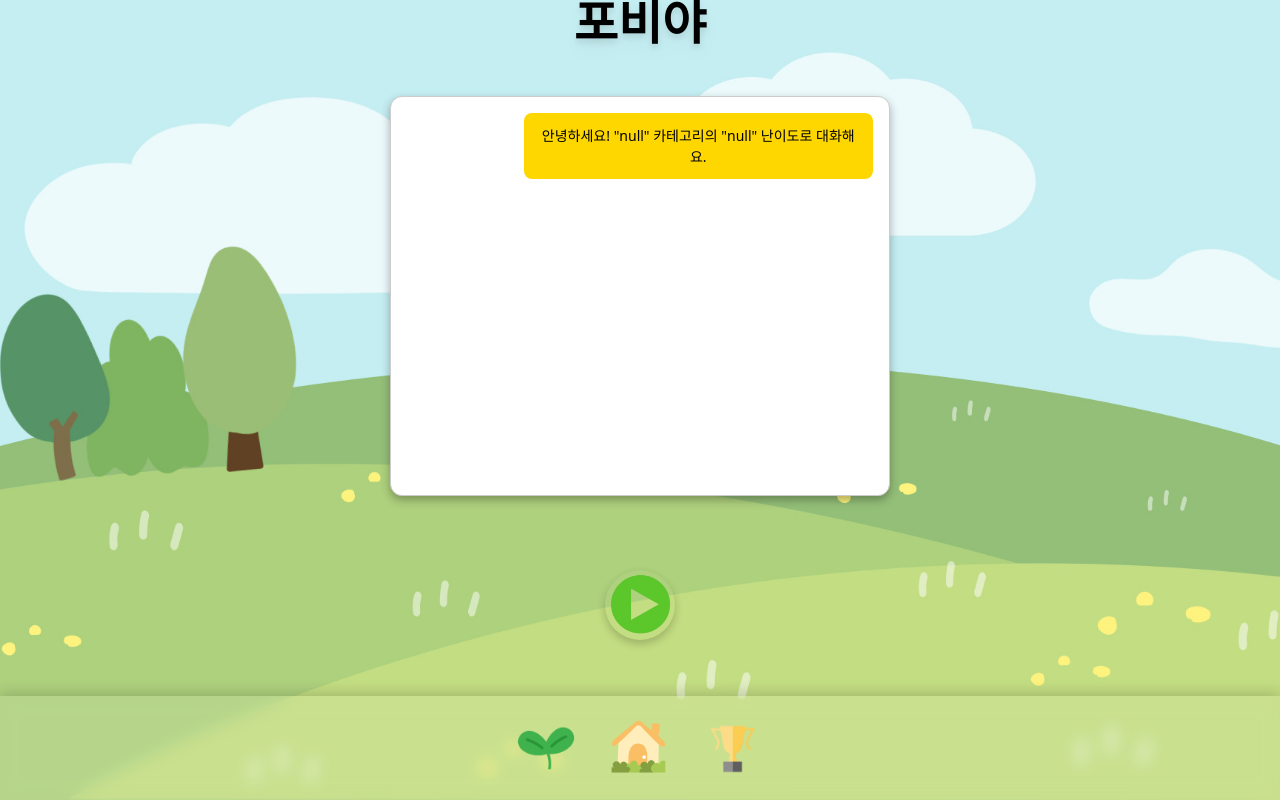
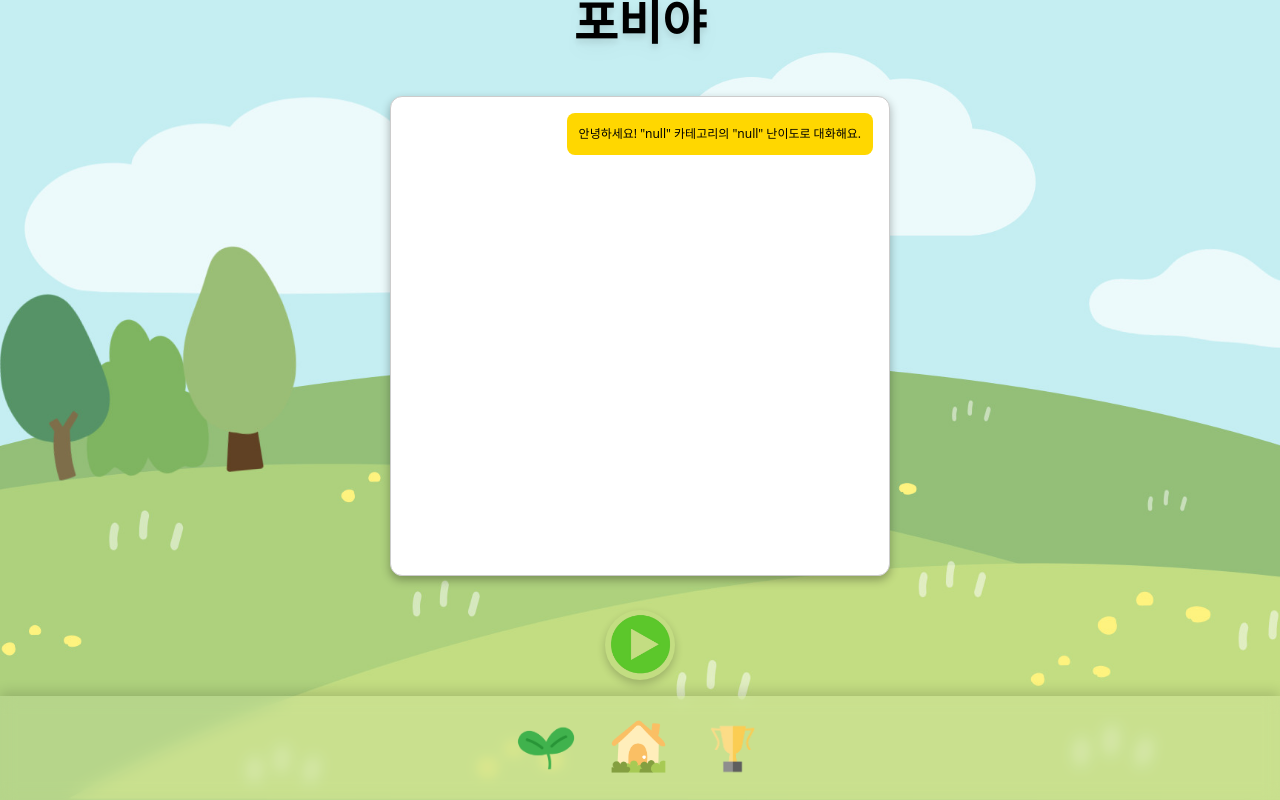
Before and after one commit to juyeon320/hackathon_team, a Next.js app in the folder my-app/: page /chat in a window 1280 px wide. Built offline with nearby package versions, Linux system fonts and the light colour scheme; a web font is replaced by a local one.

Commit message:
refactor

```diff
--- a/my-app/src/pages/chat.js
+++ b/my-app/src/pages/chat.js
@@ -179,7 +179,7 @@ export default function ChatPage() {
       transform: "translateX(-50%)",
       width: "70vw", // 📌 너비 줄임
       maxWidth: "500px",
-      height: "50vh", // 📌 높이 줄임
+      height: "60vh", // 📌 높이 줄임
       backgroundColor: "white",
       borderRadius: "12px",
       boxShadow: "0px 4px 10px rgba(0, 0, 0, 0.3)",
@@ -207,9 +207,9 @@ export default function ChatPage() {
                 padding: "12px",
                 maxWidth: "75%",
                 borderRadius: "8px",
-                fontSize: "14px",
-                backgroundColor: isSystemMessage ? "#FFD700" : isUserMessage ? "#3B82F6" : "#6B7280",
-                color: isSystemMessage ? "black" : "white",
+                fontSize: "12px",
+                backgroundColor: isSystemMessage ? "#FFD700" : isUserMessage ? "#3B82F6" : "#FFD700",
+                color: "black",
                 textAlign: isSystemMessage ? "center" : "left",
                 alignSelf: isUserMessage ? "flex-start" : "flex-end",
               }}
@@ -230,7 +230,7 @@ export default function ChatPage() {
   <div
     style={{
       position: "absolute",
-      bottom: "20vh", // 📌 화면 하단에서 여유 공간 확보
+      bottom: "15vh", // 📌 화면 하단에서 여유 공간 확보
       left: "50%",
       transform: "translateX(-50%)",
       width: "70px",
```
